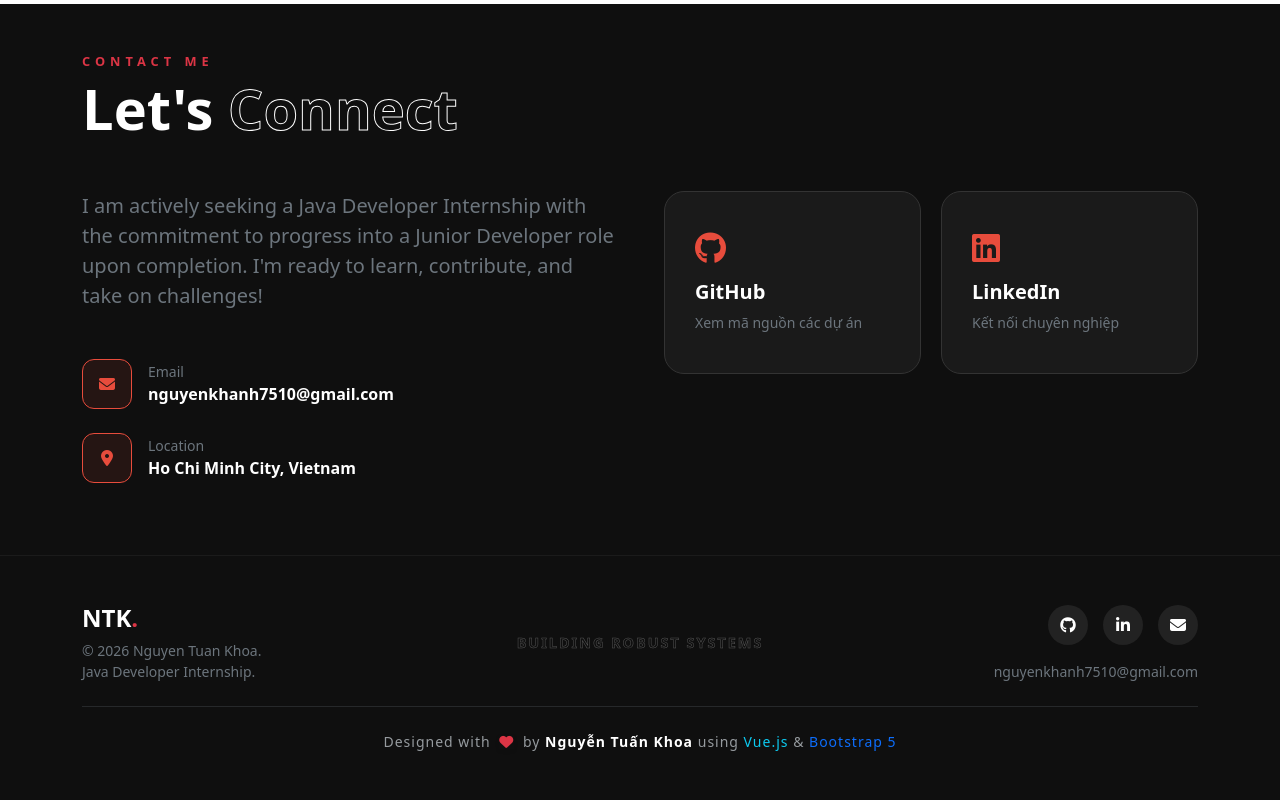
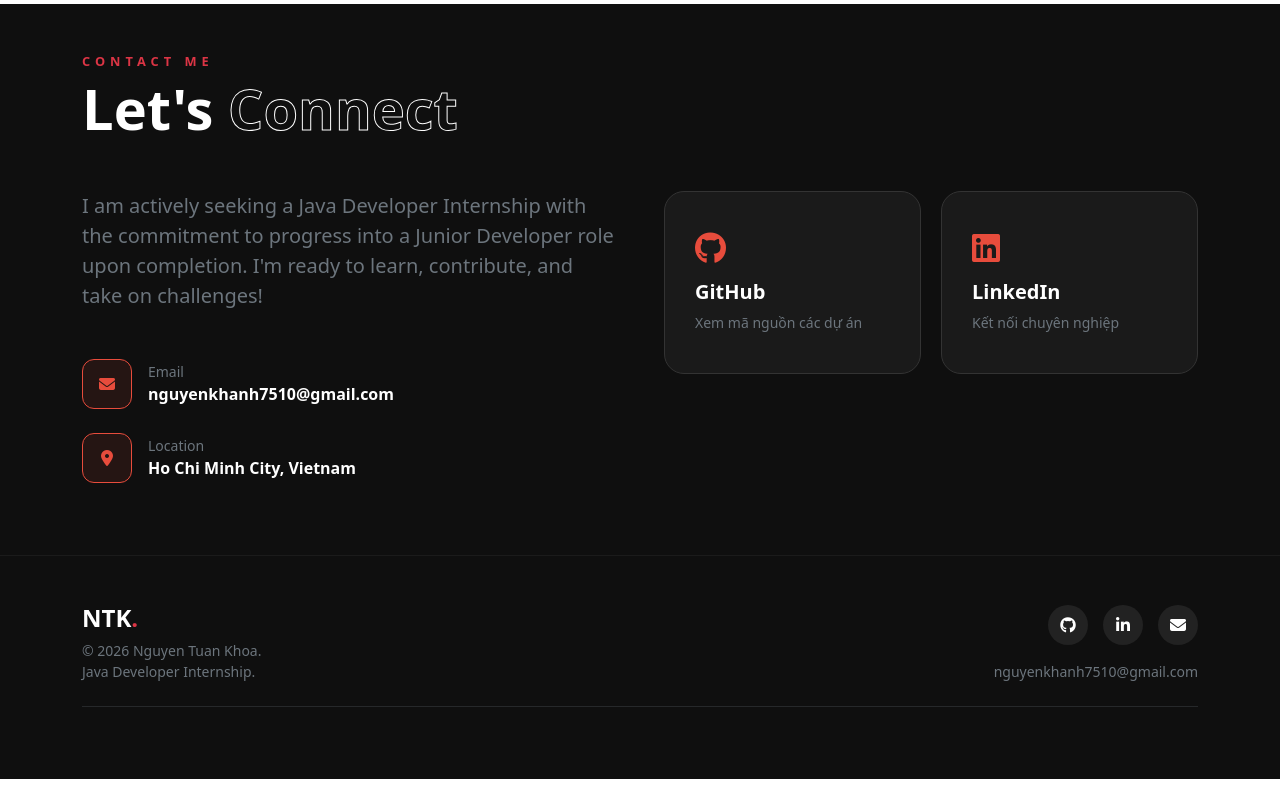
Before and after one commit to NTKhoa-JavaDev06/Portfolio_NguyenTuanKhoa26, a Vue app: page / in a window 1280 px wide. Shown: the part 4139-4939 px from the top of the page. After the commit the page ends 4918 px from the top, so only its background shows below. Built offline with nearby package versions, Linux system fonts and the light colour scheme; the HTML template or start-up script is replaced by a standard one.

Commit message:
Sửa navbar

```diff
--- a/src/views/Contact.vue
+++ b/src/views/Contact.vue
@@ -1,5 +1,5 @@
 <template>
-  <section id="contact" class="py-5 bg-dark text-white">
+  <section id="Contact" class="py-5 bg-dark text-white">
     <div class="container">
       <div class="mb-5 text-start">
         <p class="text-danger fw-bold mb-1 tracking-widest text-uppercase">Contact Me</p>
--- a/src/views/Experience.vue
+++ b/src/views/Experience.vue
@@ -1,5 +1,5 @@
 <template>
-  <section id="experience" class="py-5 bg-white">
+  <section id="Experience" class="py-5 bg-white">
     <div class="container">
       <div class="mb-5 text-start">
         <p class="text-danger fw-bold mb-1 tracking-widest">MY JOURNEY</p>
--- a/src/views/Footer.vue
+++ b/src/views/Footer.vue
@@ -11,7 +11,7 @@
         </div>
 
         <div class="col-md-4 text-center mb-4 mb-md-0">
-          <p class="mb-0 text-outline-white footer-slogan">BUILDING ROBUST SYSTEMS</p>
+
         </div>
 
         <div class="col-md-4 text-center text-md-end">
@@ -32,13 +32,7 @@
 
       <hr class="my-4 border-secondary opacity-25">
 
-   <div class="text-center mt-4">
-  <p class="small mb-0" style="color: rgba(240, 248, 255, 0.6); letter-spacing: 1px; font-weight: 500;">
-    Designed with <i class="fas fa-heart text-danger mx-1 shadow-sm"></i>
-    by <span class="text-white fw-bold">Nguyễn Tuấn Khoa</span>
-    using <span class="text-info">Vue.js</span> & <span class="text-primary">Bootstrap 5</span>
-  </p>
-</div>
+
     </div>
   </footer>
 </template>
--- a/src/views/Navbar.vue
+++ b/src/views/Navbar.vue
@@ -15,7 +15,7 @@
         <ul class="navbar-nav ms-auto align-items-center">
           <li class="nav-item"><a class="nav-link" href="#Home">Home</a></li>
           <li class="nav-item"><a class="nav-link" href="#About">About</a></li>
-          <li class="nav-item"><a class="nav-link" href="#Skillset">Skills</a></li>
+          <li class="nav-item"><a class="nav-link" href="#Skills">Skills</a></li>
           <li class="nav-item"><a class="nav-link" href="#Work">Projects</a></li>
           <li class="nav-item"><a class="nav-link" href="#Experience">Experience</a></li>
           <li class="nav-item mt-3 mt-lg-0 ms-lg-4">
--- a/src/views/Skillset.vue
+++ b/src/views/Skillset.vue
@@ -1,5 +1,5 @@
 <template>
-    <section id="skills" class="py-5 bg-light">
+    <section id="Skills" class="py-5 bg-light">
   <div class="container">
     <div class="mb-5 text-center">
       <p class="text-danger fw-bold mb-1 tracking-widest">TECHNICAL STACK</p>
--- a/src/views/Work.vue
+++ b/src/views/Work.vue
@@ -1,5 +1,5 @@
 <template>
-  <section id="work" class="work-section py-5">
+  <section id="Work" class="work-section py-5">
     <div class="container">
       <div class="mb-5 text-start header-reveal">
         <p class="text-danger fw-bold mb-1 tracking-widest">SELECTED PORTFOLIO</p>
```
Also changed, not shown: src/views/Aboutme.vue (line endings or trailing spaces).
